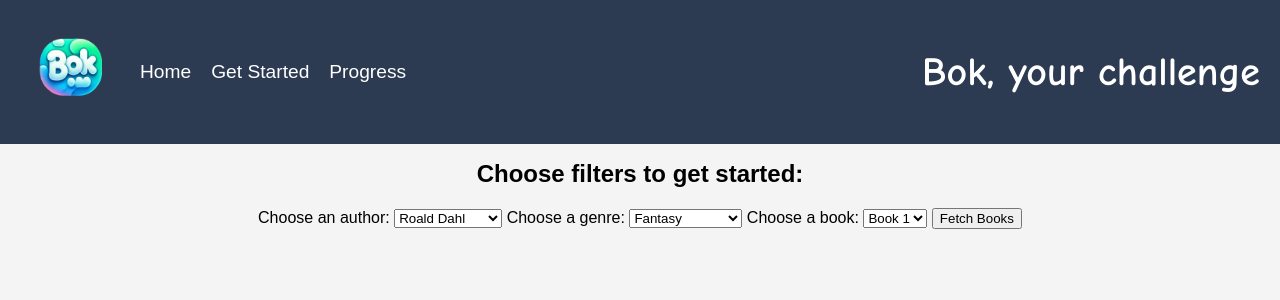
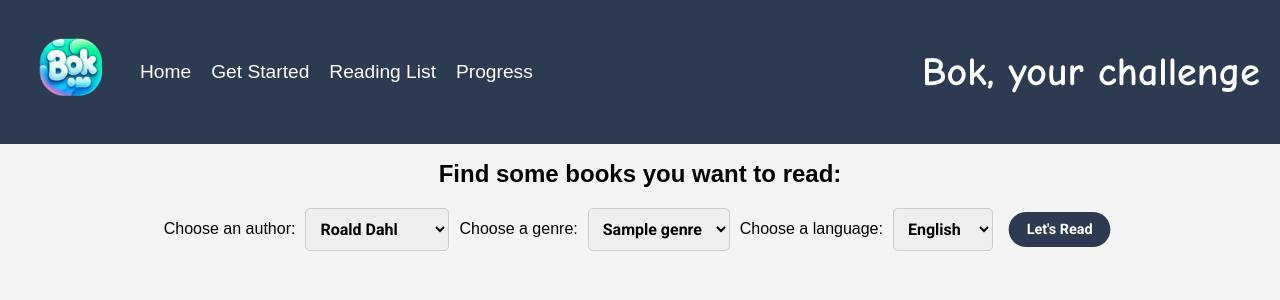
Before and after one commit to JeanDecroos/BookApp, a Flask app: template templates/get_started.html in a window 1280 px wide. Shown: the top 300 px of the page. Run offline with Flask 3, Linux system fonts and the light colour scheme; the template is opened without the code that fills it: most values are stand-ins (such as "Sample title", 1, 10 or a date in 2020).

Commit message:
updated book retrieval

```diff
--- a/main.py
+++ b/main.py
@@ -1,6 +1,13 @@
-from flask import Flask, jsonify, render_template, request
+from flask import Flask, jsonify, render_template, request, session
+import requests
+from dotenv import load_dotenv
+import os
+
+# Load environment variables from .env file
+load_dotenv()
 
 app = Flask(__name__)
+app.secret_key = 'your_secret_key'  # Needed for session management
 
 @app.route('/')
 def index():
@@ -8,19 +15,47 @@ def index():
 
 @app.route('/get_started')
 def get_started():
-    return render_template('get_started.html')
+    api_key = os.getenv('GOOGLE_BOOKS_API_KEY')
+    url = f'https://www.googleapis.com/books/v1/volumes?q=subject:fiction&key={api_key}'
+    response = requests.get(url)
+    books = response.json()
+
+    genres = set()
+    for item in books.get('items', []):
+        volume_info = item.get('volumeInfo', {})
+        categories = volume_info.get('categories', [])
+        for category in categories:
+            genres.add(category)
+
+    return render_template('get_started.html', genres=sorted(genres))
 
 @app.route('/books')
 def get_books():
-    api_key = 'AIzaSyC5nqaKrpbREFeCdAAEjqOQtkckLUaUc5c'
+    api_key = os.getenv('GOOGLE_BOOKS_API_KEY')
     author = request.args.get('author', 'Roald Dahl')
     genre = request.args.get('genre', '')
-    book = request.args.get('book', '')
-    query = f'{author}+{genre}+{book}'
-    url = f'https://www.googleapis.com/books/v1/volumes?q={query}&key={api_key}'
+    language = request.args.get('langRestrict', 'en')
+    query = f'{author}+{genre}'
+    url = f'https://www.googleapis.com/books/v1/volumes?q={query}&langRestrict={language}&key={api_key}'
+    print(f"Making API call to: {url}")  # Log the API call
     response = requests.get(url)
     books = response.json()
     return jsonify(books)
+
+@app.route('/add_to_reading_list', methods=['POST'])
+def add_to_reading_list():
+    book = request.json
+    if 'reading_list' not in session:
+        session['reading_list'] = []
+    session['reading_list'].append(book)
+    session.modified = True  # Ensure the session is marked as modified
+    return jsonify({'status': 'success'})
+
+@app.route('/reading_list')
+def reading_list():
+    reading_list = session.get('reading_list', [])
+    session.pop('reading_list', None)  # Clear the reading list from the session
+    return render_template('reading_list.html', reading_list=reading_list)
 
 @app.route('/progress')
 def progress():
--- a/templates/base.html
+++ b/templates/base.html
@@ -4,7 +4,7 @@
 <head>
     <meta charset="UTF-8">
     <meta name="viewport" content="width=device-width, initial-scale=1.0">
-    <title>{% block title %}Bok, your challenge{% endblock %}</title>
+    <title>{% block title %}BookApp{% endblock %}</title>
     <style>
         @import url('https://fonts.googleapis.com/css2?family=Comic+Neue:wght@700&display=swap');
         @import url('https://fonts.googleapis.com/css2?family=Roboto:wght@700&display=swap');
@@ -114,6 +114,7 @@
             <nav>
                 <a href="{{ url_for('index') }}" class="{% if request.endpoint == 'index' %}active{% endif %}">Home</a>
                 <a href="{{ url_for('get_started') }}" class="{% if request.endpoint == 'get_started' %}active{% endif %}">Get Started</a>
+                <a href="{{ url_for('reading_list') }}" class="{% if request.endpoint == 'reading_list' %}active{% endif %}">Reading List</a>
                 <a href="{{ url_for('progress') }}" class="{% if request.endpoint == 'progress' %}active{% endif %}">Progress</a>
             </nav>
         </div>
--- a/templates/get_started.html
+++ b/templates/get_started.html
@@ -4,37 +4,43 @@
 {% block title %}Get Started{% endblock %}
 
 {% block content %}
-<h2>Choose filters to get started:</h2>
+<h2>Find some books you want to read:</h2>
+<div class="filters">
     <label for="author">Choose an author:</label>
-<select id="author">
+    <select id="author" class="styled-select">
         <option value="Roald Dahl">Roald Dahl</option>
         <option value="J.K. Rowling">J.K. Rowling</option>
         <option value="George Orwell">George Orwell</option>
     </select>
 
     <label for="genre">Choose a genre:</label>
-<select id="genre">
-    <option value="Fantasy">Fantasy</option>
-    <option value="Science Fiction">Science Fiction</option>
-    <option value="Mystery">Mystery</option>
+    <select id="genre" class="styled-select">
+        {% for genre in genres %}
+        <option value="{{ genre }}">{{ genre }}</option>
+        {% endfor %}
     </select>
 
-<label for="book">Choose a book:</label>
-<select id="book">
-    <option value="Book 1">Book 1</option>
-    <option value="Book 2">Book 2</option>
-    <option value="Book 3">Book 3</option>
+    <label for="language">Choose a language:</label>
+    <select id="language" class="styled-select">
+        <option value="en">English</option>
+        <option value="es">Spanish</option>
+        <option value="fr">French</option>
+        <option value="de">German</option>
+        <option value="it">Italian</option>
+        <!-- Add more languages as needed -->
     </select>
 
-<button id="fetchBooks">Fetch Books</button>
-<div id="books"></div>
+    <button id="fetchBooks" class="styled-button">Let's Read</button>
+</div>
+<div id="books" class="books-grid"></div>
+<div id="confirmation" style="display: none; color: green; margin-top: 20px;">Book added to reading list!</div>
 <script>
     document.addEventListener('DOMContentLoaded', () => {
         document.getElementById('fetchBooks').addEventListener('click', () => {
             const author = document.getElementById('author').value;
             const genre = document.getElementById('genre').value;
-            const book = document.getElementById('book').value;
-            fetch(`/books?author=${encodeURIComponent(author)}&genre=${encodeURIComponent(genre)}&book=${encodeURIComponent(book)}`)
+            const language = document.getElementById('language').value;
+            fetch(`/books?author=${encodeURIComponent(author)}&genre=${encodeURIComponent(genre)}&langRestrict=${encodeURIComponent(language)}`)
                 .then(response => response.json())
                 .then(data => {
                     const booksDiv = document.getElementById('books');
@@ -44,15 +50,110 @@
                         const bookDiv = document.createElement('div');
                         bookDiv.classList.add('book');
                         bookDiv.innerHTML = `
+                            <img src="${book.imageLinks ? book.imageLinks.thumbnail : 'https://via.placeholder.com/128x192?text=No+Image'}" alt="${book.title}">
                             <h2>${book.title}</h2>
                             <p>Author: ${book.authors ? book.authors.join(', ') : 'N/A'}</p>
                             <p>Page Count: ${book.pageCount || 'N/A'}</p>
                             <p>ISBN: ${book.industryIdentifiers ? book.industryIdentifiers[0].identifier : 'N/A'}</p>
+                            <button class="add-to-list" data-book='${JSON.stringify(book)}'>Add to Reading List</button>
                         `;
                         booksDiv.appendChild(bookDiv);
+                    });
+
+                    document.querySelectorAll('.add-to-list').forEach(button => {
+                        button.addEventListener('click', (event) => {
+                            const book = JSON.parse(event.target.getAttribute('data-book'));
+                            fetch('/add_to_reading_list', {
+                                method: 'POST',
+                                headers: {
+                                    'Content-Type': 'application/json'
+                                },
+                                body: JSON.stringify(book)
+                            }).then(response => response.json())
+                              .then(data => {
+                                  if (data.status === 'success') {
+                                      const confirmation = document.getElementById('confirmation');
+                                      confirmation.style.display = 'block';
+                                      setTimeout(() => {
+                                          confirmation.style.display = 'none';
+                                      }, 2000); // Hide the confirmation message after 2 seconds
+                                  }
+                              });
+                        });
                     });
                 });
         });
     });
 </script>
+<style>
+    .filters {
+        display: flex;
+        align-items: center;
+        justify-content: center;
+        gap: 10px;
+        margin-bottom: 20px;
+        flex-wrap: wrap;
+    }
+    .books-grid {
+        display: grid;
+        grid-template-columns: repeat(auto-fill, minmax(200px, 1fr));
+        gap: 20px;
+        margin-top: 20px;
+    }
+    .book {
+        border: 1px solid #ccc;
+        padding: 10px;
+        border-radius: 5px;
+        text-align: center;
+        position: relative; /* Needed for absolute positioning of the button */
+        transition: transform 0.3s ease; /* Add transition for smooth transform */
+    }
+    .book:hover {
+        transform: scale(1.1); /* Enlarge the book on hover */
+    }
+    .book img {
+        max-width: 100%;
+        height: auto;
+        margin-bottom: 10px;
+    }
+    .styled-button {
+        padding: 10px 20px;
+        font-size: 1em;
+        font-family: 'Roboto', sans-serif;
+        border-radius: 25px;
+        background-color: rgb(45, 59, 82); /* RGB color */
+        color: white;
+        border: none;
+        cursor: pointer;
+        transform: scale(0.9);
+    }
+    .styled-button:hover {
+        background-color: rgb(35, 49, 72); /* Darker RGB color */
+    }
+    .styled-select {
+        padding: 10px;
+        font-size: 1em;
+        font-family: 'Roboto', sans-serif;
+        border-radius: 5px;
+        border: 1px solid #ccc;
+        margin-bottom: 0;
+        width: auto;
+        box-sizing: border-box;
+    }
+    .add-to-list {
+        padding: 5px 10px;
+        font-size: 0.9em;
+        font-family: 'Roboto', sans-serif;
+        border-radius: 5px;
+        background-color: rgb(45, 59, 82); /* RGB color */
+        color: white;
+        border: none;
+        cursor: pointer;
+        margin-top: 10px;
+        display: none; /* Hide the button initially */
+    }
+    .book:hover .add-to-list {
+        display: block; /* Show the button on hover */
+    }
+</style>
 {% endblock %}
```
Also changed, not shown: templates/reading_list.html (added, +38 -0 lines), 1 other file. Lines whose indentation alone changed are shown as unchanged.
